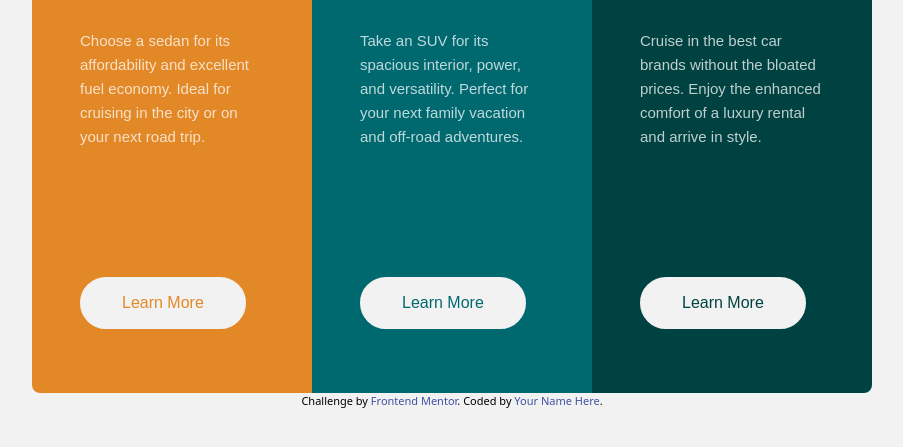
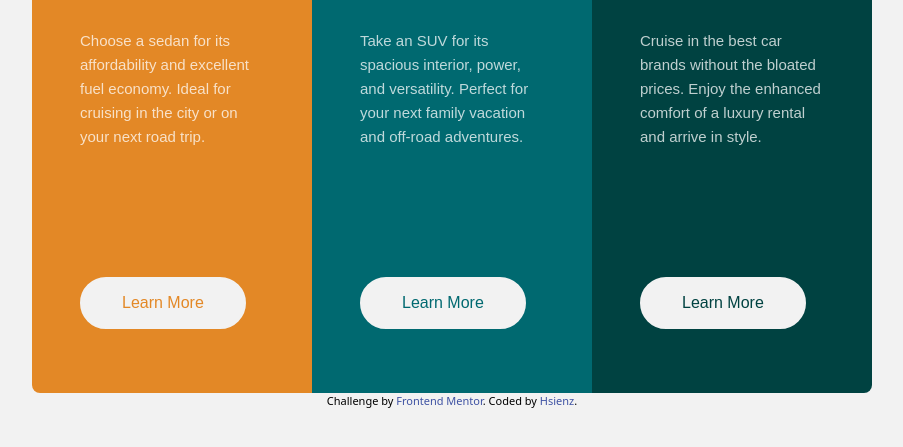
Before and after one commit to Hsienz/3-column-preview-card-component-main, a website: page index.html in a window 1280 px wide. Shown: the part 289-736 px from the top of the page, without its empty margins (188-1091 px from the left). Drawn offline with Linux system fonts and the light colour scheme.

Commit message:
add contribution name

```diff
--- a/index.html
+++ b/index.html
@@ -70,7 +70,7 @@
 						href="https://www.frontendmentor.io?ref=challenge"
 						target="_blank"
 						>Frontend Mentor</a
-					>. Coded by <a href="#">Your Name Here</a>.
+					>. Coded by <a href="#">Hsienz</a>.
 				</div>
 			</div>
 		</main>
```
